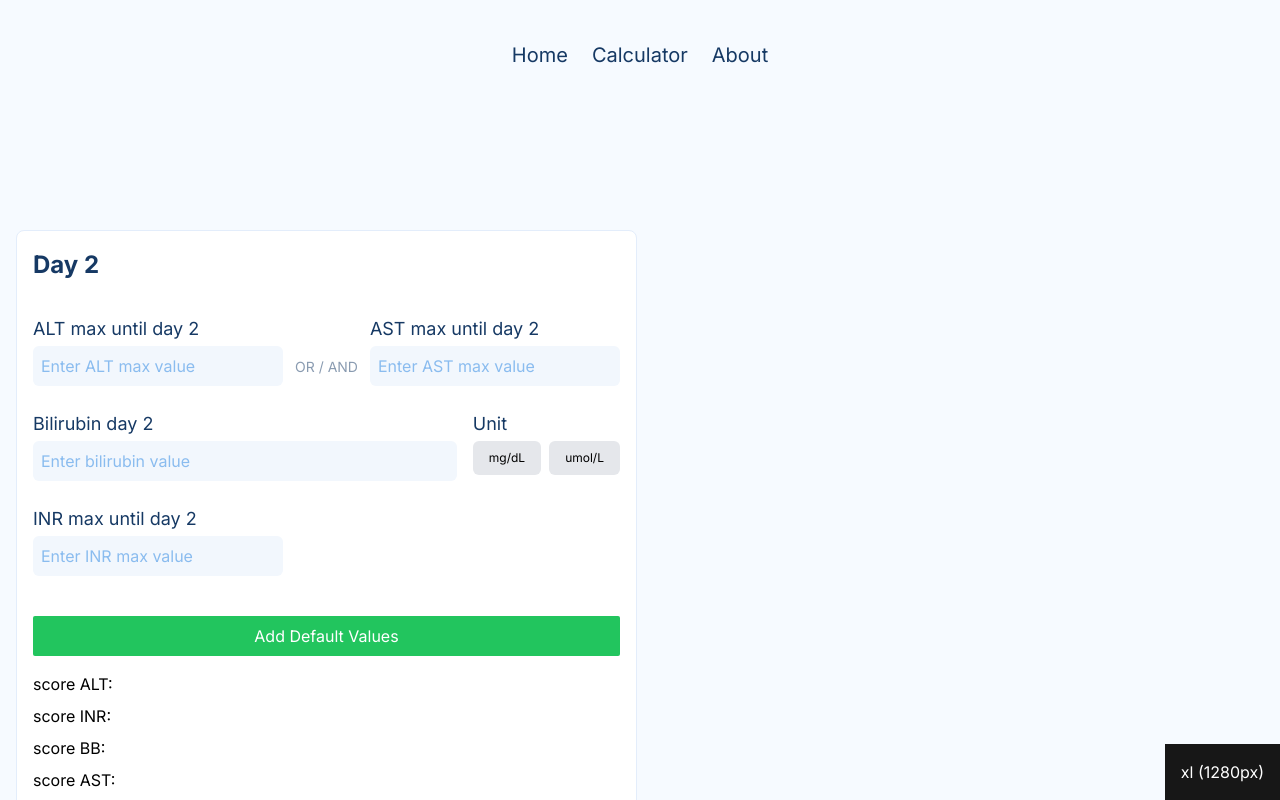
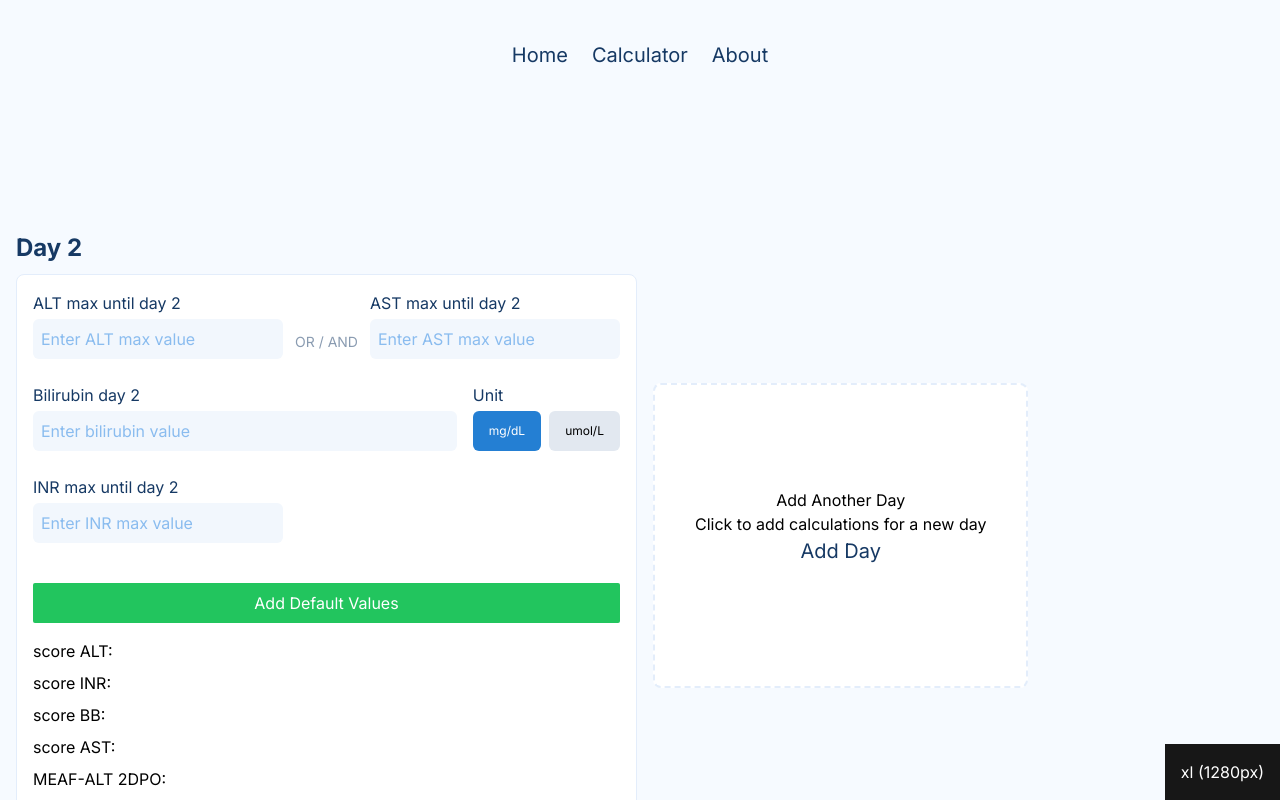
Before and after one commit to JamalDols/meafscores, a Nuxt app: page /calculator in a window 1280 px wide. Shown: the top 800 px of the page. Built offline with nearby package versions, Linux system fonts and the light colour scheme.

Commit message:
🚧 WIP

```diff
--- a/components/DayInput.vue
+++ b/components/DayInput.vue
@@ -1,12 +1,13 @@
 <template>
+  <div class="">
+    <span class="text-2xl font-bold block mb-2 text-brand-900"
+      >Day {{ day }}</span
+    >
     <div
       :id="'day' + day"
       class="border border-brand-100 p-4 rounded-lg flex-grow-0 flex-shrink basis-auto bg-white"
     >
       <div class="flex flex-col gap-4 justify-between h-full">
-      <span class="text-2xl font-bold block mb-4 text-brand-900"
-        >Day {{ day }}</span
-      >
         <Input
           :day="day"
           :gpt="gpt"
@@ -36,6 +37,7 @@
           </div>
           <div>
             MEAF-AST {{ day }}DPO: <span>{{ meafAST }}</span>
+          </div>
         </div>
       </div>
     </div>
--- a/components/Input.vue
+++ b/components/Input.vue
@@ -3,7 +3,7 @@
     <div class="flex gap-3 justify-between items-center">
       <!-- ALT Max -->
       <div class="flex flex-col">
-        <label class="font-medium text-lg text-brand-900 mb-1">
+        <label class="font-medium text-md text-brand-900 mb-1">
           ALT max until day {{ day }}
         </label>
         <input
@@ -25,7 +25,7 @@
 
       <!-- AST Max -->
       <div class="flex flex-col">
-        <label class="font-medium text-lg text-brand-900 mb-1">
+        <label class="font-medium text-md text-brand-900 mb-1">
           AST max until day {{ day }}
         </label>
         <input
@@ -45,7 +45,7 @@
       <!-- Bilirrubina -->
       <div class="flex gap-4 w-full">
         <div class="flex flex-col w-full">
-          <label class="font-medium text-lg text-brand-900 mb-1">
+          <label class="font-medium text-md text-brand-900 mb-1">
             Bilirubin day {{ day }}
           </label>
           <div class="flex items-center gap-2">
@@ -60,13 +60,15 @@
           </div>
         </div>
         <div class="flex flex-col">
-          <label class="font-medium text-lg text-brand-900 mb-1"> Unit </label>
+          <label class="font-medium text-md text-brand-900 mb-1"> Unit </label>
           <div class="flex gap-2">
             <button
               @click="setUnit('mg/dL')"
               :class="{
-                'bg-blue-500 text-white text-xs': unit === 'mg/dL',
-                'bg-gray-200 text-black text-xs': unit !== 'mg/dL',
+                'bg-brand-500 duration-300 text-white text-xs h-10 pointer-events-none':
+                  unit === 'mg/dL',
+                'bg-slate-200 duration-300 text-black text-xs h-10 hover:bg-slate-300':
+                  unit !== 'mg/dL',
               }"
               class="rounded-md py-2 px-4"
             >
@@ -75,8 +77,10 @@
             <button
               @click="setUnit('umol/L')"
               :class="{
-                'bg-blue-500 text-white text-xs': unit === 'umol/L',
-                'bg-gray-200 text-black text-xs': unit !== 'umol/L',
+                'bg-brand-500 duration-300 text-white text-xs h-10 pointer-events-none':
+                  unit === 'umol/L',
+                'bg-slate-200 duration-300 text-black text-xs h-10 hover:bg-slate-300':
+                  unit !== 'umol/L',
               }"
               class="rounded-md py-2 px-4"
             >
@@ -89,7 +93,7 @@
     <div class="flex gap-8 justify-between">
       <!-- INR Max -->
       <div class="flex flex-col">
-        <label class="font-medium text-lg text-brand-900 mb-1">
+        <label class="font-medium text-md text-brand-900 mb-1">
           INR max until day {{ day }}
         </label>
         <input
@@ -144,13 +148,15 @@ export default {
   data() {
     return {
       bilirubin: this.bb, // Valor de bilirrubina inicial
-      unit: "", // Unidad inicial vacía
+      unit: "mg/dL", // Unidad inicial por defecto
     };
   },
   methods: {
     setUnit(unit) {
-      this.unit = unit;
-      this.convertUnit();
+      if (this.unit !== unit) {
+        this.unit = unit;
+        this.convertUnit();
+      }
     },
     convertUnit() {
       // Cambiar entre unidades al seleccionar en el dropdown
@@ -171,10 +177,8 @@ export default {
       this.$emit("update:gpt", 123); // ALT
       this.$emit("update:inr", 35); // INR
       this.bilirubin = "50"; // Bilirrubina
-      this.unit = "umol/L";
-      if (this.unit === "mg/dL") {
-        this.convertUnit(); // Convertir a la unidad actual
-      }
+      this.unit = "mg/dL"; // Seleccionar mg/dL por defecto
+      this.convertUnit(); // Convertir a la unidad actual
       this.$emit("update:bb", this.bilirubin); // Emitir bilirrubina
       this.$emit("update:got", 158); // AST
     },
--- a/package.json
+++ b/package.json
@@ -12,6 +12,7 @@
   "dependencies": {
     "d3": "^7.9.0",
     "nuxt": "^3.12.3",
+    "unlighthouse": "^0.14.1",
     "vue": "latest"
   },
   "devDependencies": {
--- a/pages/calculator.vue
+++ b/pages/calculator.vue
@@ -1,6 +1,6 @@
 <template>
   <div class="container mx-auto grid-cols-12 grid px-4 gap-10">
-    <div class="col-span-12 flex gap-8">
+    <div class="col-span-12 flex gap-4 items-center overflow-scroll">
       <DayInput
         v-for="day in visibleDays"
         :key="day"
@@ -9,22 +9,33 @@
         :calculatedData="calculatedData[day]"
         @update-data="updateData"
       />
+      <div
+        v-if="visibleDays.length < 5"
+        @click="addDay"
+        class="addDayButton border-2 border-dashed border-brand-100 p-10 rounded-lg flex-grow-0 flex-shrink basis-auto bg-white flex items-center justify-center cursor-pointer duration-300 hover:bg-brand-100 hover:border-brand-200 h-1/2"
+      >
+        <div class="text-center">
+          <span class="block">Add Another Day</span>
+          <span class="block">Click to add calculations for a new day</span>
+          <span class="text-xl font-medium block mb-4 text-brand-900"
+            >Add Day</span
+          >
+        </div>
+      </div>
     </div>
     <div class="col-span-12 flex flex-col items-center">
-      <button
-        v-if="visibleDays.length < 5"
-        @click="addDay"
-        class="bg-brand-500 text-white rounded-sm py-2 px-4 mb-4"
-      >
-        Add Day
-      </button>
       <button
         @click="calculateAll"
         class="bg-green-500 text-white rounded-lg py-3 px-4 mb-4"
       >
         Calculate!
       </button>
-      <div v-if="error" class="text-red-500">{{ error }}</div>
+      <div
+        v-if="error"
+        class="bg-red-200 text-red-500 rounded-lg py-2 px-4 text-left mb-10 text-sm"
+      >
+        {{ error }}
+      </div>
       <div class="chart-container flex gap-8">
         <ScatterPlot
           :data="chartDataGPT"
@@ -157,8 +168,10 @@ export default {
       if (this.visibleDays.length < 4) {
         const nextDay = this.days[this.visibleDays.length];
         this.visibleDays.push(nextDay);
-      } else {
-        this.error = "You can only add up to 4 days.";
+      }
+      if (this.visibleDays.length === 4) {
+        console.log("hola");
+        document.querySelector(".addDayButton").classList.add("hidden");
       }
     },
     updateData({ day, field, value }) {
```
Also changed, not shown: 1 other file (tests, documents, lock files or other folders). Lines whose indentation alone changed are shown as unchanged.
